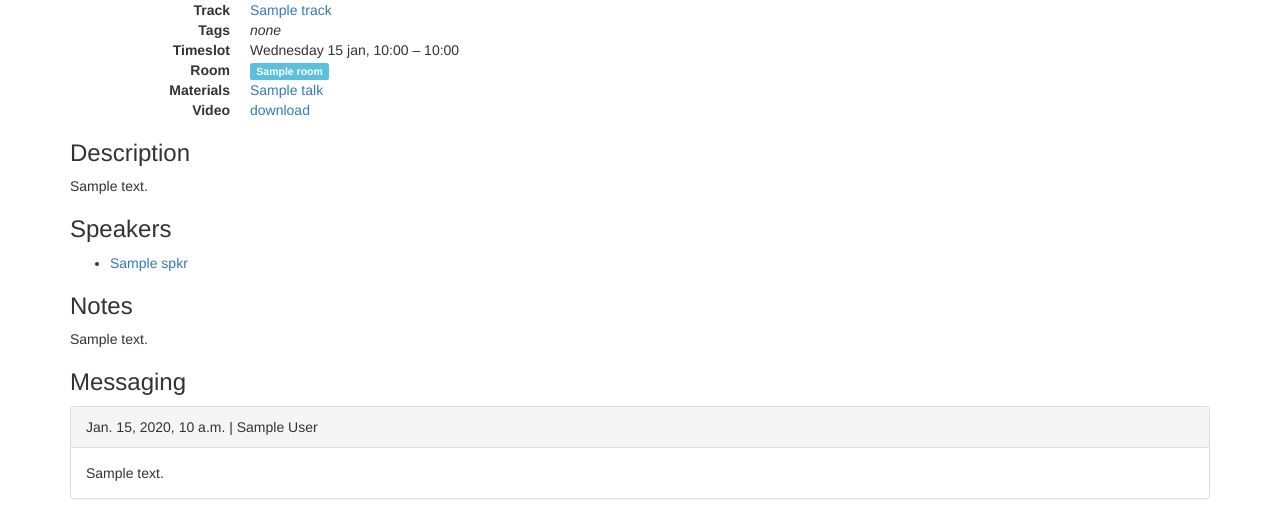
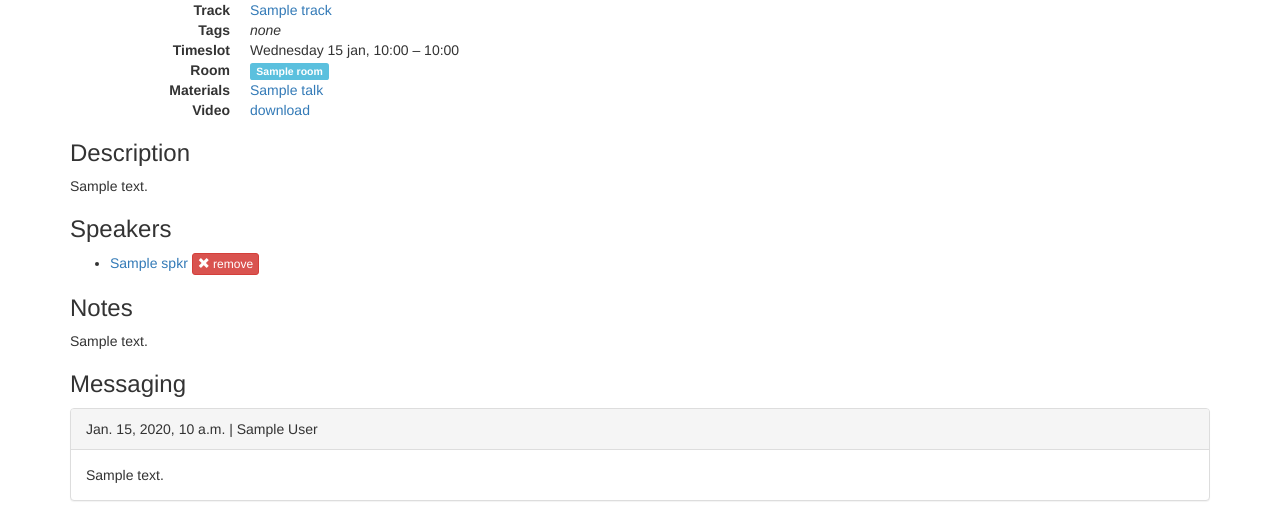
Before and after one commit to PonyConf/PonyConf, a Django app: template cfp/templates/cfp/staff/talk_details.html in a window 1280 px wide. Shown: the part 332-847 px from the top of the page. Run offline with Django 4.2, Linux system fonts and the light colour scheme; the template is opened without the code that fills it: most values are stand-ins (such as "Sample title", 1, 10 or a date in 2020); parts of the project's set-up code (start-up, migrations or seed data) failed here and were passed over; some libraries are stand-ins or nearby versions.

Commit message:
staff can delete speakers

```diff
--- a/cfp/templates/cfp/staff/talk_details.html
+++ b/cfp/templates/cfp/staff/talk_details.html
@@ -68,7 +68,11 @@
 
 {% for participant in talk.speakers.all %}
 {% if forloop.first %}<ul>{% endif %}
-    <li><a href="{% url 'participant-details' participant.token %}">{{ participant }}</a>{% if participant.vip %} <span class="badge">VIP</span>{% endif %}</li>
+    <li>
+      <a href="{% url 'participant-details' participant.token %}">{{ participant }}</a>
+      {% if participant.vip %} <span class="badge">VIP</span>{% endif %}
+      <a href="{% url 'talk-speaker-remove' participant_id=participant.pk talk_id=talk.pk %}" class="btn btn-xs btn-danger"><span class=" glyphicon glyphicon-remove"></span>&nbsp;{% trans "remove" %}</a>
+    </li>
 {% if forloop.last %}</ul>{% endif %}
 {% empty %}
 <i>{% trans "No speakers." %}</i>
--- a/cfp/urls.py
+++ b/cfp/urls.py
@@ -43,6 +43,8 @@ urlpatterns = [
     url(r'^staff/talks/(?P<talk_id>[\w\-]+)/confirm/$', views.talk_acknowledgment, {'confirm': True}, name='talk-confirm-by-staff'),
     url(r'^staff/talks/(?P<talk_id>[\w\-]+)/desist/$', views.talk_acknowledgment, {'confirm': False}, name='talk-desist-by-staff'),
     url(r'^staff/talks/(?P<talk_id>[\w\-]+)/edit/$', views.TalkUpdate.as_view(), name='talk-edit'),
+    # url(r'^staff/talks/(?P<talk_id>[\w\-]+)/speaker/add/$', views.talk_speaker_add, name='talk-speaker-add'), TODO WIP
+    url(r'^staff/talks/(?P<talk_id>[\w\-]+)/speaker/del/(?P<participant_id>[\w\-]+)/$', views.talk_speaker_del, name='talk-speaker-remove'),
     url(r'^staff/speakers/$', views.participant_list, name='participant-list'),
     url(r'^staff/speakers/add/$', views.ParticipantCreate.as_view(), name='participant-add'),
     url(r'^staff/speakers/(?P<participant_id>[\w\-]+)/$', views.participant_details, name='participant-details'),
```
Also changed, not shown: cfp/views.py (+14 -0 lines).
